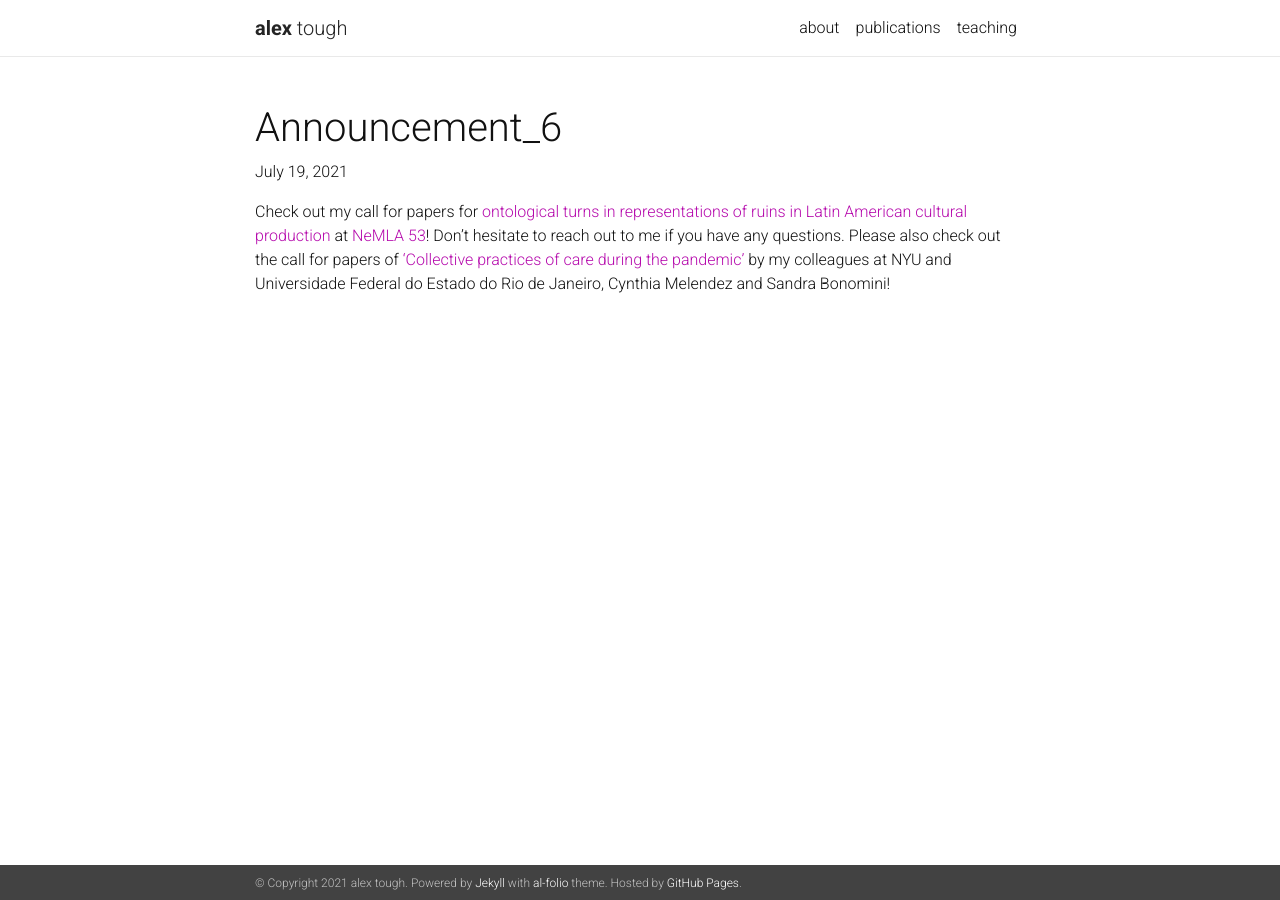
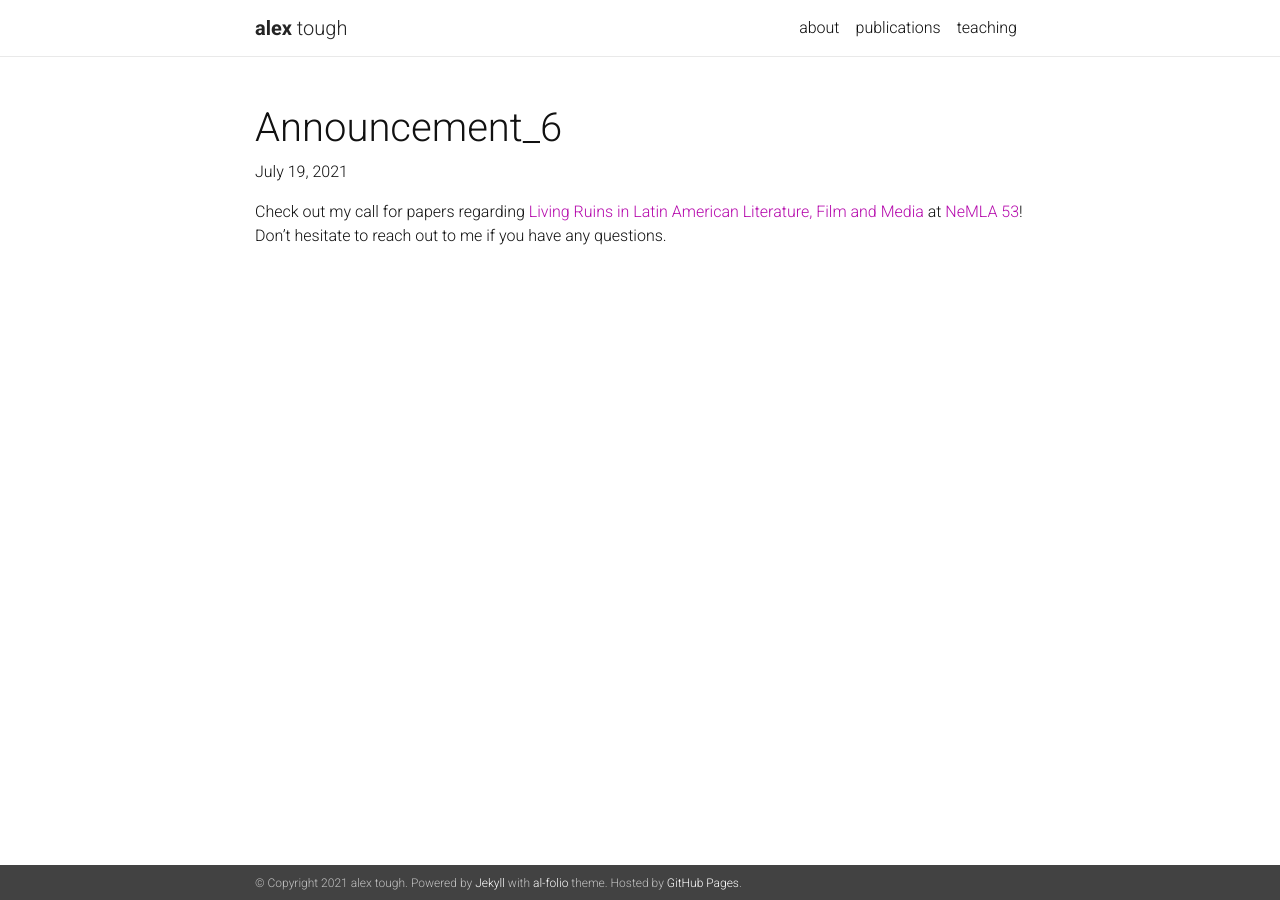
Before and after one commit to alextoughg/alextoughg.github.io, a Jekyll site: the page built from _news/announcement_6.md, in a window 1280 px wide. Built offline with Jekyll 4.4.1, drawn with Linux system fonts in a browser that asks for light colours; nearby versions of some CDN libraries; a style sheet for code colours, icons or effects is not loaded.

Commit message:
update news

```diff
--- a/_news/announcement_6.md
+++ b/_news/announcement_6.md
@@ -3,4 +3,4 @@ layout: post
 date: 2021-07-19 15:59:00-0400
 inline: true
 ---
-Check out my call for papers for [ontological turns in representations of ruins in Latin American cultural production](https://www.cfplist.com/nemla/Home/S/19395) at [NeMLA 53](http://www.buffalo.edu/nemla/convention.html)! Don't hesitate to reach out to me if you have any questions. Please also check out the call for papers of ['Collective practices of care during the pandemic'](https://www.cfplist.com/nemla/Home/S/19389) by my colleagues at NYU and Universidade Federal do Estado do Rio de Janeiro, Cynthia Melendez and Sandra Bonomini!
+Check out my call for papers regarding [Living Ruins in Latin American Literature, Film and Media](https://www.cfplist.com/nemla/Home/S/19395) at [NeMLA 53](http://www.buffalo.edu/nemla/convention.html)! Don't hesitate to reach out to me if you have any questions.
```
Also changed, not shown: _news/announcement_3.md (deleted, +0 -7 lines), _news/announcement_7.md (added, +6 -0 lines), 1 other file.
